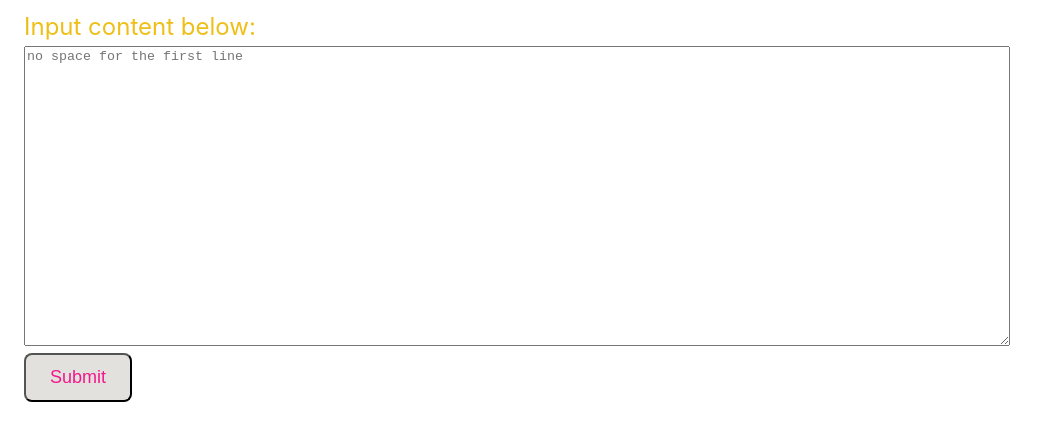
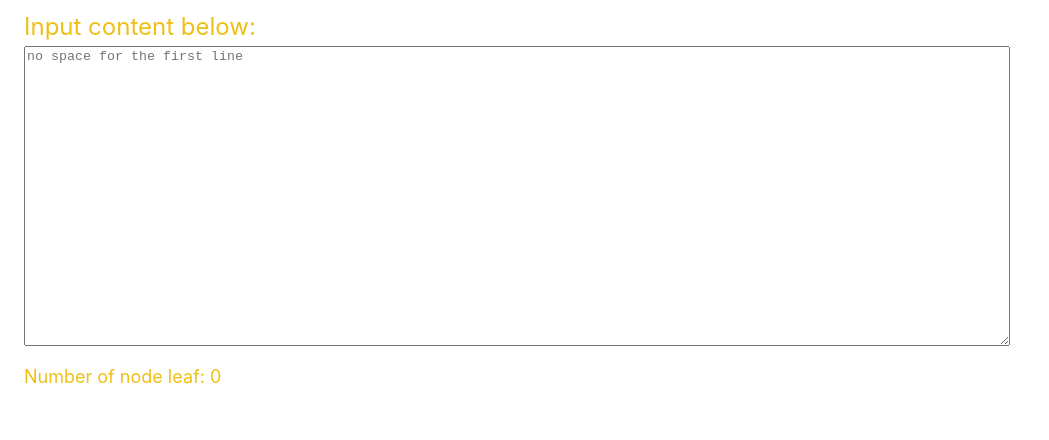
Before and after one commit to Yuzhiping00/finding-node-leaf, a Vue app: page / in a window 1280 px wide. Shown: the top 440 px of the page, without its empty margins (0-1049 px from the left). Built offline with nearby package versions, Linux system fonts and the light colour scheme.

Commit message:
removed submit button, we will auto-check the number of node leaf.

```diff
--- a/src/components/FindNodes.vue
+++ b/src/components/FindNodes.vue
@@ -2,7 +2,6 @@
 import { ref, watch } from "vue";
 let methodText = ref(null);
 let highestCallerCount = ref(0);
-let emptyContentErrorMsg = ref(null)
 let leadingSpacesErrorMsg = ref(null)
 
 defineProps({
@@ -16,16 +15,6 @@ function calculateNodeLeaf() {
   // Split the input text into an array of lines
   let allMethods = [];
 
-  // without content input
-  if (methodText.value === null || methodText.value.trim() === '') {
-    emptyContentErrorMsg.value = 'Please enter content to count node leaf.'
-    leadingSpacesErrorMsg.value = null
-    highestCallerCount.value = 0
-    return 0
-  }
-
-  // with content input
-  emptyContentErrorMsg.value = null
   // separated string into lines of content and remove the empty lines
   const methodLines = methodText.value.split(/\r?\n/).filter(line => line.trim() !== '')
   for (let i = 0; i < methodLines.length; i++) {
@@ -42,7 +31,7 @@ function calculateNodeLeaf() {
     } else {
       let leadingSpacesCount_origin = countLeadingSpaces(methodLines[i])
       let leadingSpacesCount_latter = countLeadingSpaces(methodLines[i + 1])
-      if (leadingSpacesCount_origin === leadingSpacesCount_latter) { // orginal line has some empty spaces as latter line
+      if (leadingSpacesCount_origin === leadingSpacesCount_latter) {
         allMethods.push(methodLines[i])
         highestCallerCount.value = allMethods.length
       } else if (leadingSpacesCount_origin < leadingSpacesCount_latter) {
@@ -53,7 +42,6 @@ function calculateNodeLeaf() {
       }
     }
   }
-  return highestCallerCount.value
 }
 
 function countLeadingSpaces(str) {
@@ -72,11 +60,12 @@ function countLeadingSpaces(str) {
 }
 
 watch(methodText, (newContent)=>{
+  console.log("new content = ", newContent)
   if(newContent?.trim() === ""){
     highestCallerCount.value = 0
-    emptyContentErrorMsg.value = null
     leadingSpacesErrorMsg.value = null
   }
+  calculateNodeLeaf()
 })
 </script>
 
@@ -84,12 +73,8 @@ watch(methodText, (newContent)=>{
   <p>{{ msg }}</p>
   <textarea v-model="methodText" placeholder="no space for the first line"></textarea>
   <br />
-  <button class="button" @click="calculateNodeLeaf">Submit</button>
-  <div class="margin-customized" v-if="highestCallerCount > 0">
+  <div class="margin-customized" v-if="highestCallerCount >= 0 && leadingSpacesErrorMsg === null">
     Number of node leaf: {{ highestCallerCount }}
-  </div>
-  <div v-if="emptyContentErrorMsg" class="error-style">
-    {{ emptyContentErrorMsg }}
   </div>
   <div v-if="leadingSpacesErrorMsg" class="error-style">
     {{ leadingSpacesErrorMsg }}
```
